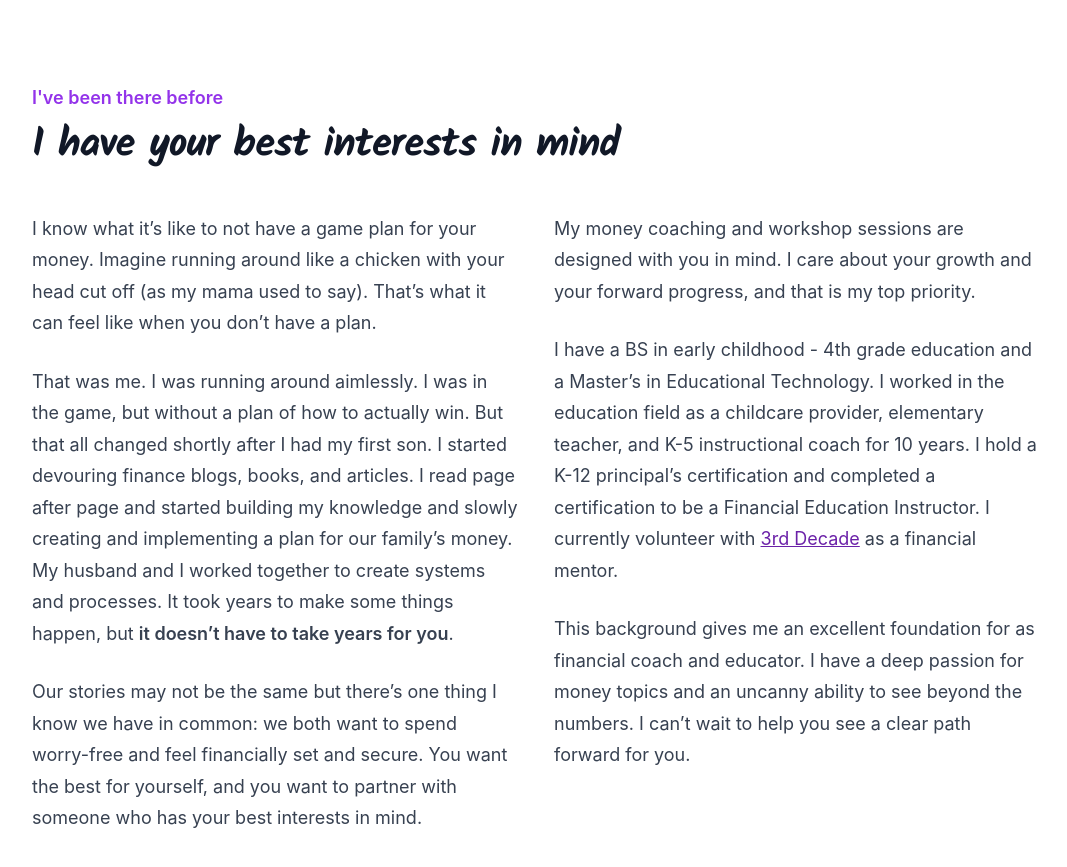
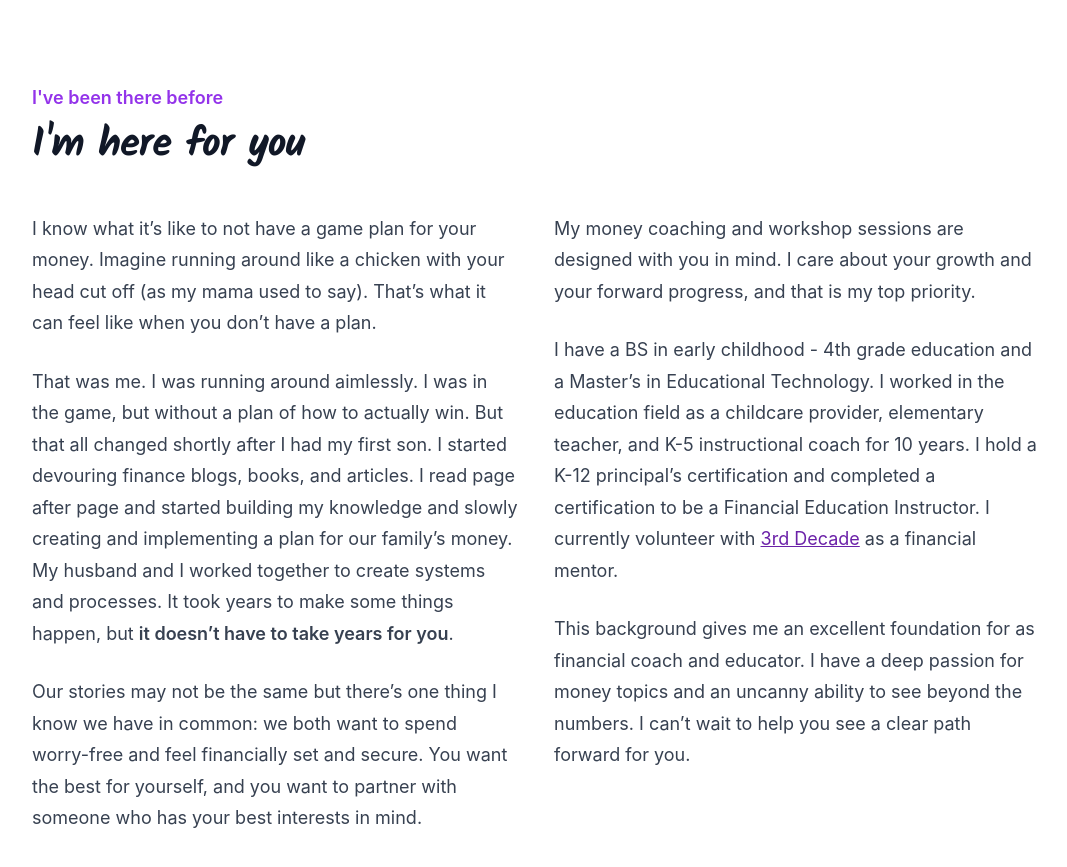
Before and after one commit to damiancarrillo/moneywithconfidence.com, a Vue app: page /about in a window 1280 px wide. Shown: the part 1440-2307 px from the top of the page, without its empty margins (104-1171 px from the left). Built offline with nearby package versions, Linux system fonts and the light colour scheme.

Commit message:
Change title in about page

```diff
--- a/src/components/about/SectionTwo.vue
+++ b/src/components/about/SectionTwo.vue
@@ -9,7 +9,7 @@
           <h1
             class="mt-2 text-3xl font-bold font-header tracking-tight text-gray-900 sm:text-4xl"
           >
-            I have your best interests in mind
+            I'm here for you
           </h1>
           <div
             class="mt-10 grid max-w-xl grid-cols-1 gap-8 text-base leading-7 text-gray-700 lg:max-w-none lg:grid-cols-2"
```
